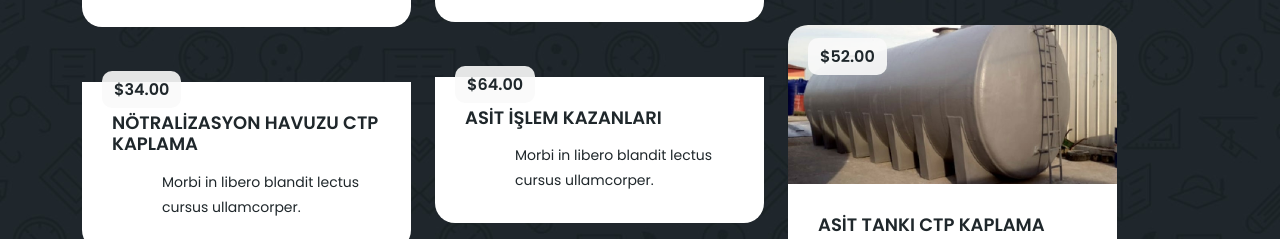
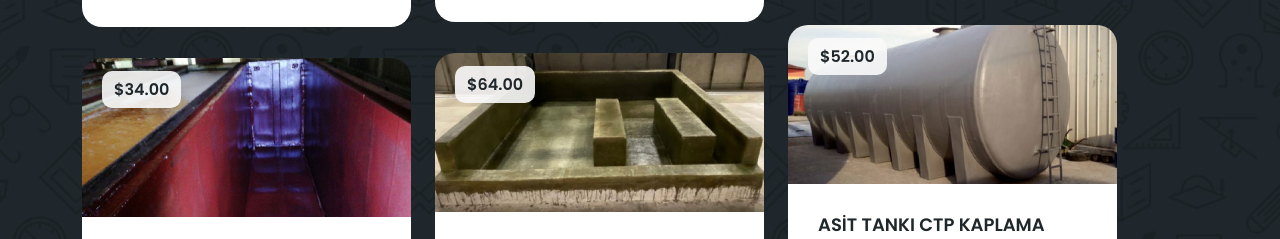
Before and after one commit to hilalctpgithub/hilalctpgithub.github.io, a plain HTML site: page meetings.html in a window 1280 px wide. Shown: the part 1351-1590 px from the top of the page. Drawn offline with nearby package versions, Linux system fonts and the light colour scheme.

Commit message:
resim adres hataları düzeltildi

```diff
--- a/meetings.html
+++ b/meetings.html
@@ -253,7 +253,7 @@ https://templatemo.com/tm-569-edu-meeting
                       <div class="price">
                         <span>$64.00</span>
                       </div>
-                      <a href="asitIslemKazanlari.html"><img src="asitIslemKazanlari/202206136370568963.jpg" alt=""></a>
+                      <a href="asitIslemKazanlari.html"><img src="resimler/asitIslemKazanlari/202206136370568963.jpg" alt=""></a>
                     </div>
                     <div class="down-content">
                       <!--div class="date">
@@ -287,7 +287,7 @@ https://templatemo.com/tm-569-edu-meeting
                       <div class="price">
                         <span>$34.00</span>
                       </div>
-                      <a href="notralizasyonHavuzuCtpKaplama.html"><img src="notralizasyonHavuzuCtpKaplama/202206138175477084.jpg" alt=""></a>
+                      <a href="notralizasyonHavuzuCtpKaplama.html"><img src="resimler/notralizasyonHavuzuCtpKaplama/202206138175477084.jpg" alt=""></a>
                     </div>
                     <div class="down-content">
                       <!--div class="date">
```
